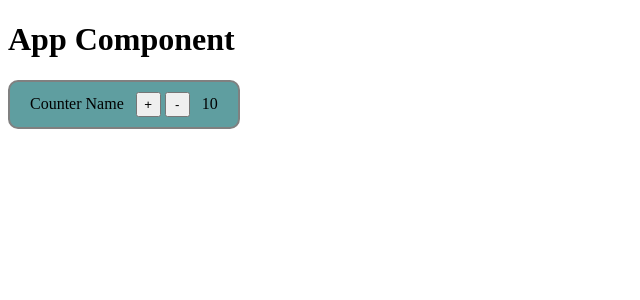
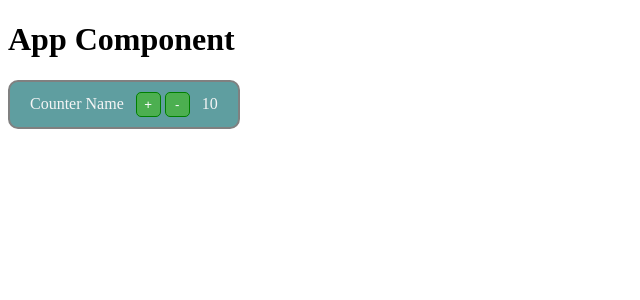
Before and after one commit to kritdev/angular_lab, an Angular app: page / in a window 1280 px wide. Shown: the top 300 px of the page, without its empty margins (0-640 px from the left). Built offline with nearby package versions, Linux system fonts and the light colour scheme.

Commit message:
lab03 - set button css

```diff
--- a/src/app/counting/counting.component.css
+++ b/src/app/counting/counting.component.css
@@ -1,5 +1,6 @@
 .counter {
   background-color: cadetblue;
+  color: whitesmoke;
   display: inline-block;
   padding: 10px;
   border: 2px solid gray;
@@ -12,4 +13,24 @@
   width: 25px;
   height: 25px;
   margin: 0px 2px;
+  border-radius: 5px;
 }
+.counter-button {
+  all: none;
+  background-color: #4CAF50; /* Green */
+  border: 1px solid green;
+  color: white;
+  text-align: center;
+  text-decoration: none;
+  cursor: pointer;
+}
+.counter-button:hover {
+  background-color: #3e8e41;
+}
+.counter-button:active {
+  background: #00e600;
+}
+.counter-button:focus
+{
+  outline: none;
+}
```
